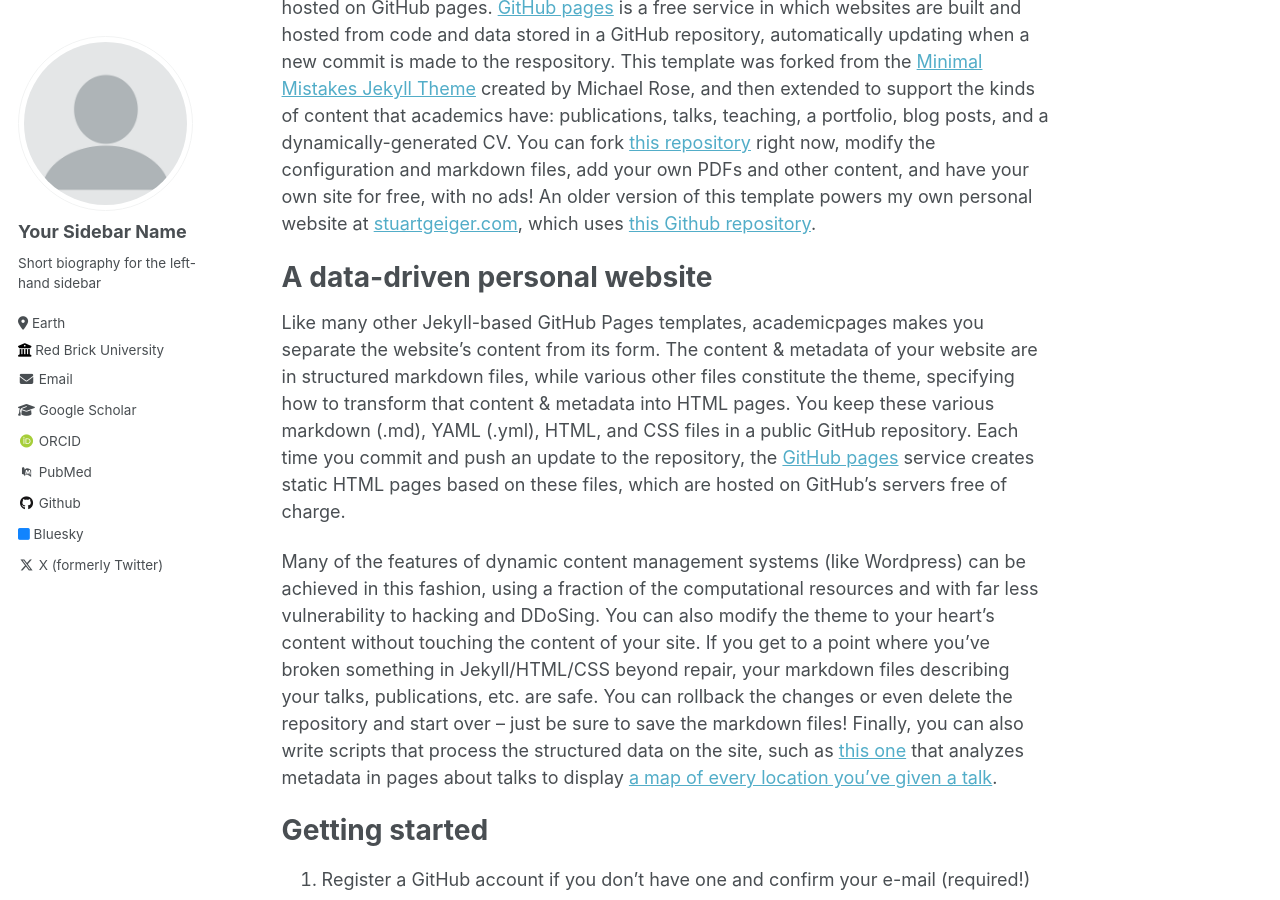
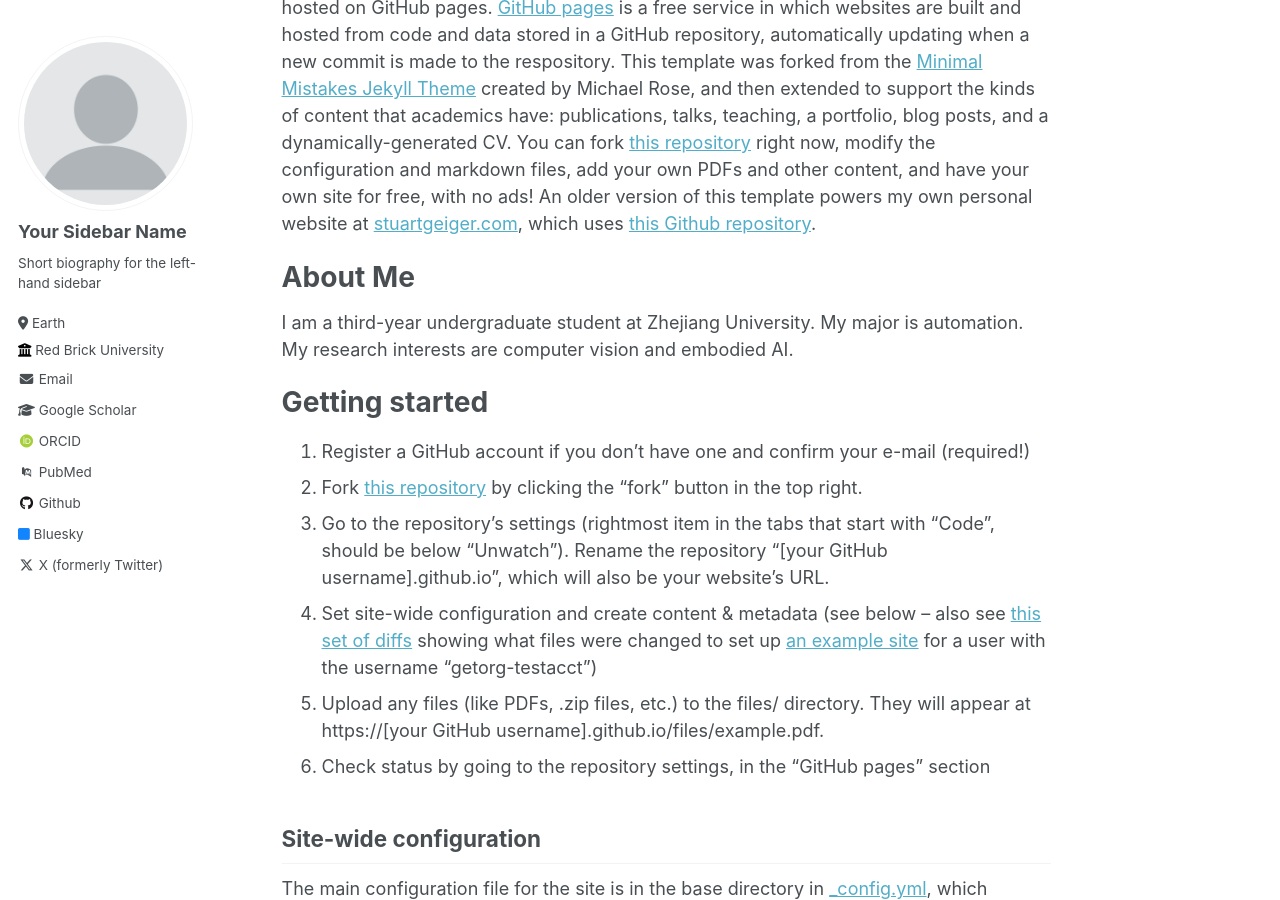
Before and after one commit to alkane2002/wantingyao.github.io, a Jekyll site: the page built from _pages/about.md, in a window 1280 px wide and 900 px high, scrolled down 221 px. Built offline with Jekyll 4.4.1, drawn with Linux system fonts in a browser that asks for light colours; some web fonts are replaced.

Commit message:
Update about.md

```diff
--- a/_pages/about.md
+++ b/_pages/about.md
@@ -9,11 +9,9 @@ redirect_from:
 
 This is the front page of a website that is powered by the [academicpages template](https://github.com/academicpages/academicpages.github.io) and hosted on GitHub pages. [GitHub pages](https://pages.github.com) is a free service in which websites are built and hosted from code and data stored in a GitHub repository, automatically updating when a new commit is made to the respository. This template was forked from the [Minimal Mistakes Jekyll Theme](https://mmistakes.github.io/minimal-mistakes/) created by Michael Rose, and then extended to support the kinds of content that academics have: publications, talks, teaching, a portfolio, blog posts, and a dynamically-generated CV. You can fork [this repository](https://github.com/academicpages/academicpages.github.io) right now, modify the configuration and markdown files, add your own PDFs and other content, and have your own site for free, with no ads! An older version of this template powers my own personal website at [stuartgeiger.com](http://stuartgeiger.com), which uses [this Github repository](https://github.com/staeiou/staeiou.github.io).
 
-A data-driven personal website
+About Me
 ======
-Like many other Jekyll-based GitHub Pages templates, academicpages makes you separate the website's content from its form. The content & metadata of your website are in structured markdown files, while various other files constitute the theme, specifying how to transform that content & metadata into HTML pages. You keep these various markdown (.md), YAML (.yml), HTML, and CSS files in a public GitHub repository. Each time you commit and push an update to the repository, the [GitHub pages](https://pages.github.com/) service creates static HTML pages based on these files, which are hosted on GitHub's servers free of charge.
-
-Many of the features of dynamic content management systems (like Wordpress) can be achieved in this fashion, using a fraction of the computational resources and with far less vulnerability to hacking and DDoSing. You can also modify the theme to your heart's content without touching the content of your site. If you get to a point where you've broken something in Jekyll/HTML/CSS beyond repair, your markdown files describing your talks, publications, etc. are safe. You can rollback the changes or even delete the repository and start over -- just be sure to save the markdown files! Finally, you can also write scripts that process the structured data on the site, such as [this one](https://github.com/academicpages/academicpages.github.io/blob/master/talkmap.ipynb) that analyzes metadata in pages about talks to display [a map of every location you've given a talk](https://academicpages.github.io/talkmap.html).
+I am a third-year undergraduate student at Zhejiang University. My major is automation. My research interests are computer vision and embodied AI.
 
 Getting started
 ======
```
